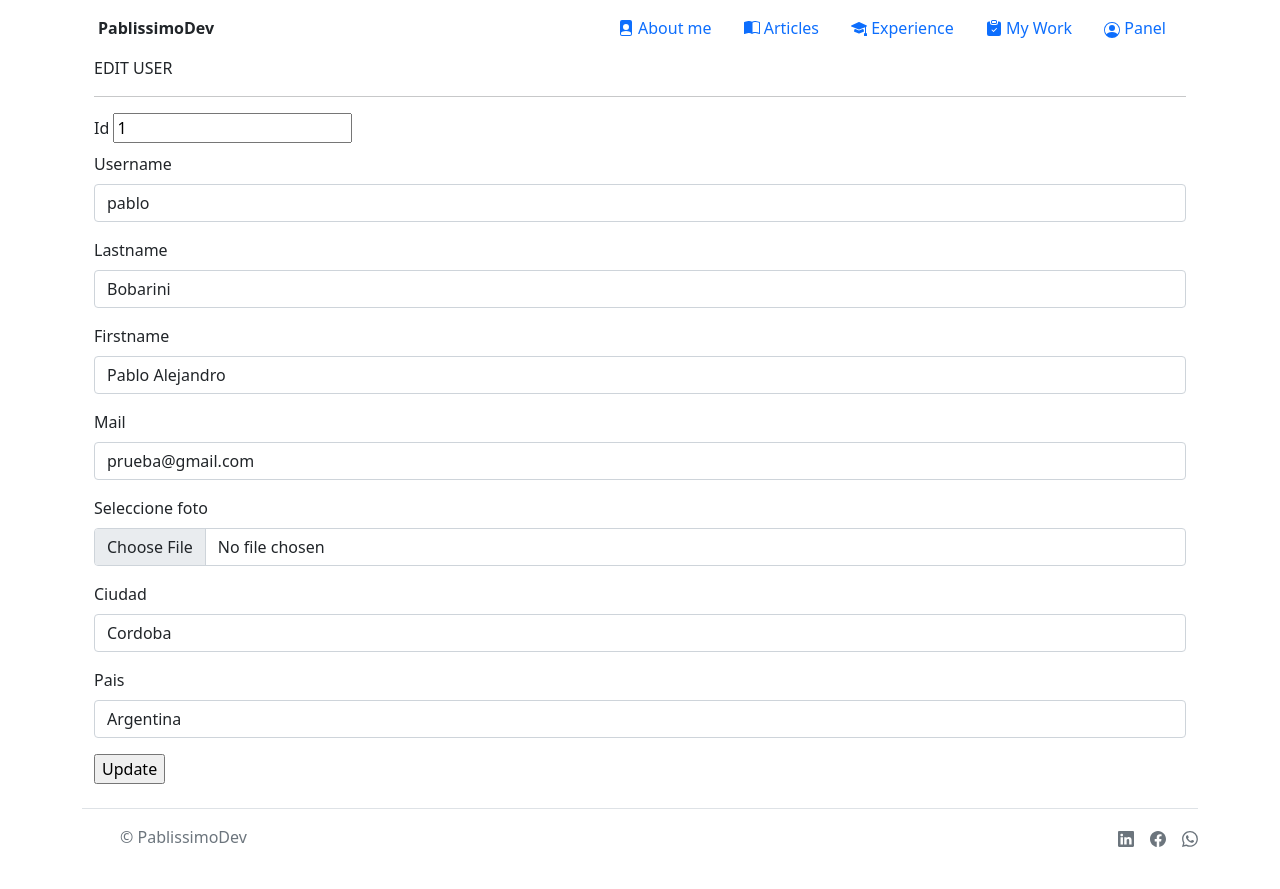
After one commit to PablissimoB/PYTHON_TRABAJO_FINAL, a Django app: page /menu/edit_user/ in a window 1280 px wide. The commit adds this page. Run offline with Django 4.2, Linux system fonts and the light colour scheme; a user stored in the database is signed in; data comes from the database, SQL or seed files in the repository; both versions use the stored data as it was after the commit.

Commit message:
User Edit

```diff
--- /dev/null
+++ b/app/app/templates/form_user.html
@@ -0,0 +1,54 @@
+{% extends 'base.html' %}
+
+{% load static %}
+
+{% block title %} Experience {% endblock title %}
+
+{% block main %}
+
+<div class="container">
+    <div class="row align-items-start">
+            <form action="/menu/update_user/" method="POST">
+                {% csrf_token %}
+                EDIT USER
+                <hr>
+                <div class="mb-1">
+                    <label for="exampleFormControlInput0" class="form-label">Id</label>
+                    <input type="text" name="id" id="exampleFormControlInput0" readonly value="{{user.id}}">
+                </div>
+                <div class="mb-3">
+                    <label for="exampleFormControlInput1" class="form-label">Username</label>
+                    <input type="text" name="username" value="{{user.username}}" class="form-control" id="exampleFormControlInput1">
+                  </div>
+                  <div class="mb-3">
+                    <label for="exampleFormControlInput3" class="form-label">Lastname</label>
+                    <input type="text" name="last_name" value="{{user.last_name}}" class="form-control" id="exampleFormControlInput3">
+                  </div>
+                  <div class="mb-3">
+                    <label for="exampleFormControlInput4" class="form-label">Firstname</label>
+                    <input type="text" name="first_name" value="{{user.first_name}}" class="form-control" id="exampleFormControlInput4">
+                  </div>
+                  <div class="mb-3">
+                    <label for="exampleFormControlInput2" class="form-label">Mail</label>
+                    <input type="email" name="mail" value="{{user.email}}" class="form-control" id="exampleFormControlInput2">
+                  </div>
+                  <div class="mb-3">
+                    <label for="formFile" class="form-label">Seleccione foto</label>
+                    <input class="form-control" name="imagefile" type="file" id="formFile">
+                  </div>
+                  <div class="mb-3">
+                    <label for="exampleFormControlInput5" class="form-label">Ciudad</label>
+                    <input type="text" name="city" value="{{profile.city}}" class="form-control" id="exampleFormControlInput5">
+                  </div>
+                  <div class="mb-3">
+                    <label for="exampleFormControlInput6" class="form-label">Pais</label>
+                    <input type="text" name="country" value="{{profile.country}}" class="form-control" id="exampleFormControlInput6">
+                  </div>
+                  <input type="submit" value="Update">
+            </form>
+    </div>
+
+
+</div>
+
+{% endblock main %}
--- a/app/app/templates/menu.html
+++ b/app/app/templates/menu.html
@@ -12,7 +12,7 @@
         </div>
         <div class="row">
                 <div class="col">
-                        <a href="#"><button type="button" class="btn btn-primary">User</button></a>
+                        <a href="/menu/edit_user/"><button type="button" class="btn btn-primary">User</button></a>
                 </div>
                 <div class="col">
                         <a href="{% url 'FormArticles' %}"><button type="button" class="btn btn-primary">Articles</button></a>
--- a/app/app/urls.py
+++ b/app/app/urls.py
@@ -34,12 +34,14 @@ urlpatterns = [
     path('menu/add_article/', views.add_article, name="AddArticle"),
     path('menu/add_experience/', views.add_experience, name="AddExperience"),
     path('menu/add_work/', views.add_work, name="AddWork"),
+    path('menu/edit_user/', views.edit_user, name="EditUser"),
     path('menu/edit_experience/<id>', views.edit_experience, name="EditExperience"),
     path('menu/edit_article/<id>', views.edit_article, name="EditArticle"),
     path('menu/edit_work/<id>', views.edit_work, name="EditWork"),
     path('menu/delete_experience/<id>', views.delete_experience, name="DeleteExperience"),
     path('menu/delete_article/<id>', views.delete_article, name="DeleteArticle"),
     path('menu/delete_work/<id>', views.delete_work, name="DeleteWork"),
+path('menu/update_user/', views.update_user, name="UpdateUser"),
     path('menu/update_experience/', views.update_experience, name="UpdateExperience"),
     path('menu/update_article/', views.update_article, name="UpdateArticle"),
     path('menu/update_work/', views.update_work, name="UpdateWork"),
--- a/app/core/admin.py
+++ b/app/core/admin.py
@@ -1,6 +1,7 @@
 from django.contrib import admin
-from .models import Article, Experience, Work
+from .models import Article, Experience, Work, Profile
 
 admin.site.register(Article)
 admin.site.register(Experience)
 admin.site.register(Work)
+admin.site.register(Profile)
--- a/app/core/models.py
+++ b/app/core/models.py
@@ -1,4 +1,18 @@
 from django.db import models
+from django.contrib.auth.models import User
+
+class Profile(models.Model):
+    user = models.OneToOneField(User, on_delete=models.CASCADE, null=True)
+    imagen = models.ImageField(upload_to='images', null=True, blank = True)
+    city = models.CharField(max_length=50)
+    country = models.CharField(max_length=50)
+
+    @property
+    def d(self):
+        return self.user.last_name
+
+    def __str__(self):
+        return f"{self.user} - {self.imagen}"
 
 class Work(models.Model):
     work_name = models.CharField(max_length=50)
--- a/app/core/views.py
+++ b/app/core/views.py
@@ -2,13 +2,17 @@ from django.shortcuts import render, redirect
 from django.contrib import messages
 from django.contrib.auth.decorators import login_required
 from django.contrib.auth import logout
+from django.contrib.auth.models import User
 
+from .models import Profile
 from .models import Experience
 from .models import Article
 from .models import Work
 
 def presentation(request):
-    return render(request, "index.html")
+    item = User.objects.all()
+    profile = Profile.objects.filter(user_id=1)
+    return render(request, "index.html", {"usuario": item, "profile":profile})
 
 def error(request, exception):
     return render(request, "error.html")
@@ -32,10 +36,45 @@ def article(request, id):
 @login_required
 def edit_user(request):
     usuario = request.user
+    profile = Profile.objects.get(user_id=usuario.id)
+    return render(request, "form_user.html",{"profile": profile})
 
-    if request.method == 'POST':
-        formulario = UserEditForm(request.POST)
-        info = formulario.cleaned_data
+
+@login_required
+def update_user(request):
+
+    usuario = request.user
+
+    user_id=request.POST['id']
+    lastname=request.POST['last_name']
+    firstname=request.POST['first_name']
+    mail=request.POST['mail']
+
+    usuario.last_name = lastname
+    usuario.first_name = firstname
+    usuario.email = mail
+    usuario.save()
+
+    profile = Profile.objects.filter(user_id=usuario.id)
+    if not profile:
+        profile_imagen = request.POST['imagefile']
+        profile_country = request.POST['country']
+        profile_city = request.POST['city']
+        profile = Profile.objects.create(imagen = profile_imagen,
+                                         country = profile_country,
+                                         city = profile_city,
+                                         user_id = usuario.id
+                                         )
+        messages.success(request, 'Usuario actualizado')
+        return redirect('/')
+    else:
+        profile2 = Profile.objects.get(user_id=usuario.id)
+        profile2.imagen = request.POST['imagefile']
+        profile2.country = request.POST['country']
+        profile2.city = request.POST['city']
+        profile2.save()
+        messages.success(request, 'Usuario actualizado')
+        return redirect('/')
 
 @login_required
 def form_articles(request):
```
Also changed, not shown: app/app/templates/index.html (+8 -6 lines), app/core/migrations/0005_profile.py (added), app/core/migrations/0006_profile_country_profile_city.py (added), app/core/migrations/0007_rename_country_profile_country.py (added), app/db.sqlite3.
